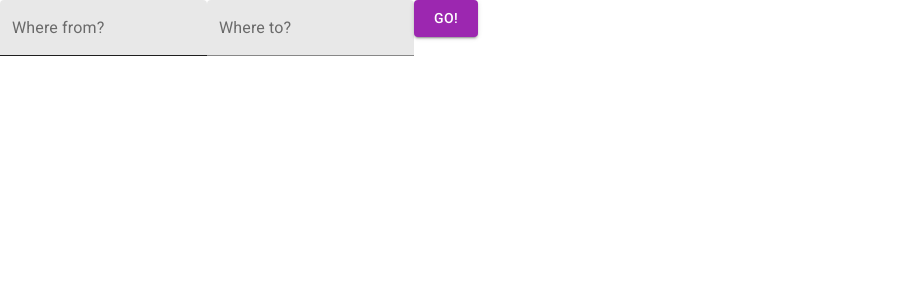
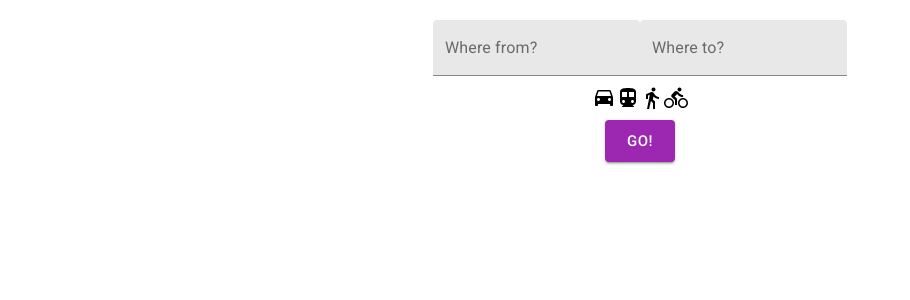
Before and after one commit to rebecacalvoquintero/LighthouseWs, a React (Create React App) app: page / in a window 1280 px wide. Shown: the top 300 px of the page, without its empty margins (0-910 px from the left). Built offline with nearby package versions, Linux system fonts and the light colour scheme.

Commit message:
Adding some icons and some basic css to home page

```diff
--- a/package.json
+++ b/package.json
@@ -61,6 +61,7 @@
     "dotenv": "^8.2.0",
     "hapi-swagger": "^13.0.0",
     "immutable": "^4.0.0-rc.12",
+    "node-sass": "^4.13.1",
     "react-redux": "^7.2.0",
     "react-router-dom": "^5.1.2",
     "redux-devtools": "^3.5.0",
--- a/src/components/Directions/DirectionsActions.ts
+++ b/src/components/Directions/DirectionsActions.ts
@@ -1,11 +1,7 @@
-import { Dispatch } from "react";
 import axios from "axios";
-
-export const REQUEST_DIRECTIONS = "REQUEST_DIRECTIONS";
 export const FETCH_DIRECTIONS = "FETCH_DIRECTIONS";
 export const FETCH_DIRECTIONS_SUCCESS = "FETCH_DIRECTIONS_SUCCESS";
 export const FETCH_DIRECTIONS_ERROR = "FETCH_DIRECTIONS_ERROR";
-export const RECEIVE_DIRECTIONS = "RECEIVE_DIRECTIONS";
 
 interface fetchDirections {
   type: typeof FETCH_DIRECTIONS;
@@ -23,17 +19,20 @@ export function fetchDirectionsError(error: Error) {
   };
 }
 
-function receiveDirections(directions: any) {
+function fetchDirectionsSuccess(directions: any) {
   return {
-    type: RECEIVE_DIRECTIONS,
+    type: FETCH_DIRECTIONS_SUCCESS,
     directions,
   };
 }
 
 export function fetchDirections() {
   return function (dispatch: any) {
-    return fetch("http/localhost:8000/directions").then(
-      (directions: any) => dispatch(receiveDirections(directions)),
+    return axios({
+      method: "get",
+      url: "http://localhost:8000/directions",
+    }).then(
+      (directions: any) => dispatch(fetchDirectionsSuccess(directions.data)),
       (error: Error) => dispatch(fetchDirectionsError(error))
     );
   };
--- a/src/components/Directions/DirectionsReducer.ts
+++ b/src/components/Directions/DirectionsReducer.ts
@@ -1,4 +1,4 @@
-import { RECEIVE_DIRECTIONS } from "./DirectionsActions";
+import { FETCH_DIRECTIONS_SUCCESS } from "./DirectionsActions";
 import { fromJS } from "immutable";
 
 const initialState = fromJS({
@@ -7,8 +7,7 @@ const initialState = fromJS({
 
 export default function DirectionsReducer(state = initialState, action: any) {
   switch (action.type) {
-    case RECEIVE_DIRECTIONS:
-      console.log("directions reducers", action.directions);
+    case FETCH_DIRECTIONS_SUCCESS:
       return state.set("directions", action.directions);
 
     default:
--- /dev/null
+++ b/src/components/Home/Home.scss
@@ -0,0 +1,21 @@
+.form {
+  align-items: center;
+  text-align: center;
+  margin-top: 20px;
+}
+
+.form-directions-text-fields {
+  display: flex;
+  justify-content: center;
+}
+
+.form-directions-icons {
+  display: flex;
+  justify-content: center;
+  margin: 10px;
+}
+
+.form-button {
+  display: flex;
+  justify-content: center;
+}
--- a/src/components/Home/Home.tsx
+++ b/src/components/Home/Home.tsx
@@ -1,6 +1,13 @@
+import "./Home.scss";
+
 import React, { useState } from "react";
 
 import Button from "@material-ui/core/Button";
+import { Dir } from "fs";
+import DirectionsBikeIcon from "@material-ui/icons/DirectionsBike";
+import DirectionsTransitIcon from "@material-ui/icons/DirectionsTransit";
+import DirectionsWalkIcon from "@material-ui/icons/DirectionsWalk";
+import DriveEtaIcon from "@material-ui/icons/DriveEta";
 import HomeActions from "./HomeActions";
 import { Link } from "react-router-dom";
 import { RouteComponentProps } from "react-router-dom";
@@ -37,7 +44,8 @@ class Home extends React.PureComponent<Props, State> {
 
   render() {
     return (
-      <form noValidate autoComplete="off">
+      <form noValidate autoComplete="off" className="form">
+        <div className="form-directions-text-fields">
           <TextField
             id="filled-basic"
             label="Where from?"
@@ -50,11 +58,22 @@ class Home extends React.PureComponent<Props, State> {
             id="filled-basic"
             label="Where to?"
             variant="filled"
-          onChange={(event) => this.onWhereToChange(event.currentTarget.value)}
+            onChange={(event) =>
+              this.onWhereToChange(event.currentTarget.value)
+            }
           />
+        </div>
+        <div className="form-directions-icons">
+          <DriveEtaIcon />
+          <DirectionsTransitIcon />
+          <DirectionsWalkIcon />
+          <DirectionsBikeIcon />
+        </div>
+        <div className="form-button">
           <Link to="/directions">
             <Button
               variant="contained"
+              size="large"
               color="primary"
               type="submit"
               onClick={this.handleSubmit}
@@ -62,6 +81,7 @@ class Home extends React.PureComponent<Props, State> {
               Go!
             </Button>
           </Link>
+        </div>
       </form>
     );
   }
```
Also changed, not shown: 2 other files (tests, documents, lock files or other folders). Lines whose indentation alone changed are shown as unchanged.
